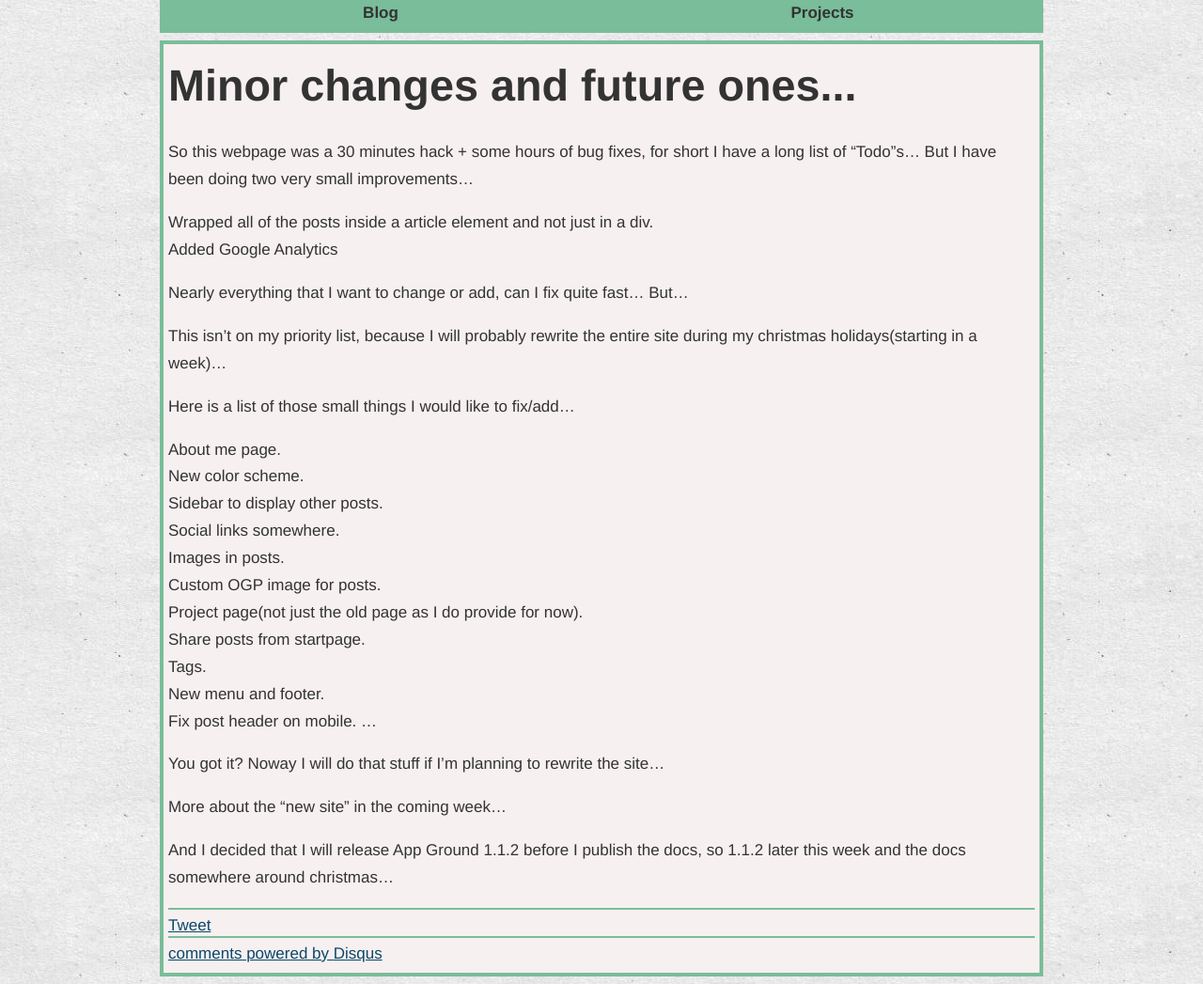
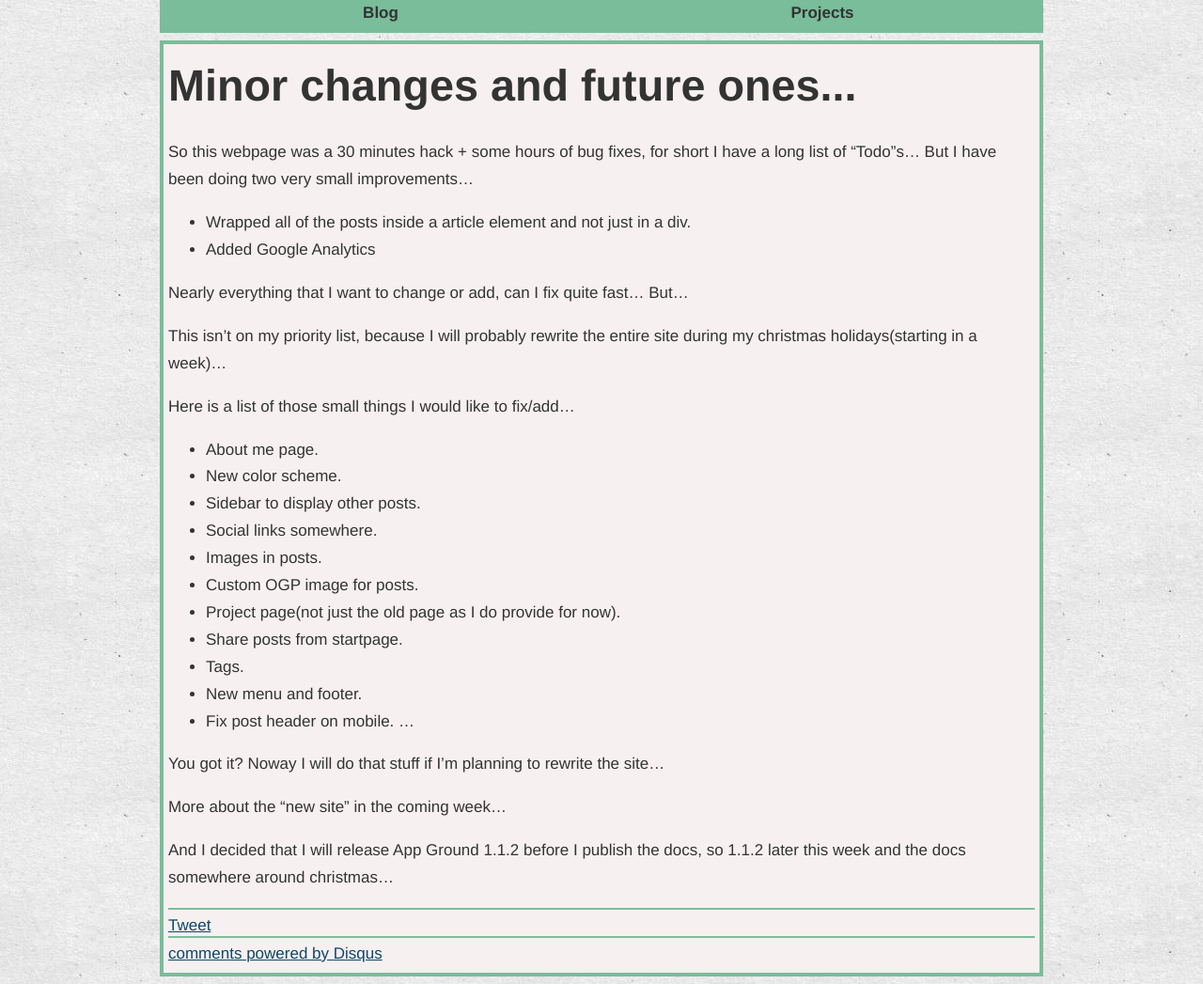
Before and after one commit to mikiec84/abbe98.github.com, a Jekyll site: the page built from _posts/2013-12-13-minor-changes-and-future-ones.md, in a window 1280 px wide. Shown: the whole page at 94% size. Built offline with Jekyll 4.4.1, drawn with Linux system fonts in a browser that asks for light colours; comment, search, counter and statistics services are not loaded.

Commit message:
Removed list-style: none; from post content

```diff
--- a/archive.html
+++ b/archive.html
@@ -5,9 +5,9 @@ title: Archive
 
 <div class="post">
 	<h1>Archive</h1>
-	<ul>
+	<ul class="archive">
 		{% for post in site.posts %}
-		<li>
+		<li class="archive">
 			<span>{{ post.date | date: '%d %B %Y' }}</span> &raquo; <a href="{{ post.url }}">{{ post.title }}</a>
 		</li>
 		{% endfor %}
--- a/style.css
+++ b/style.css
@@ -130,7 +130,7 @@ h3, .h3 {
 /* Archive
  ========================================================================== */
 
-li, ul {
+li.archive, ul.archive {
 	list-style: none;
 	padding: 0px;
 }
```
